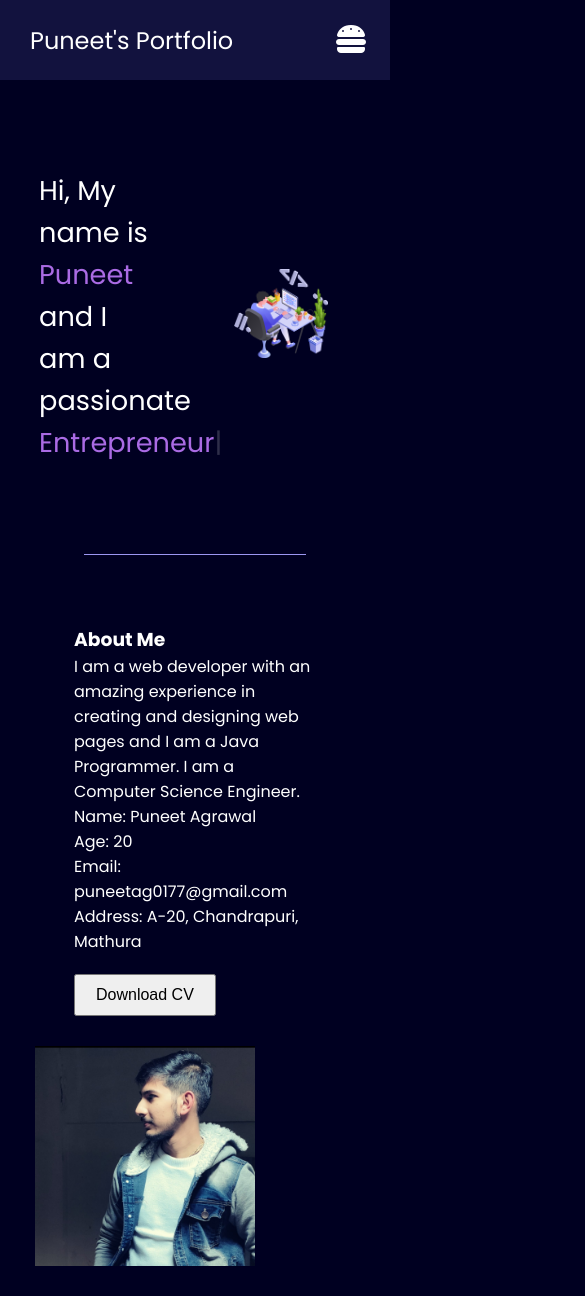
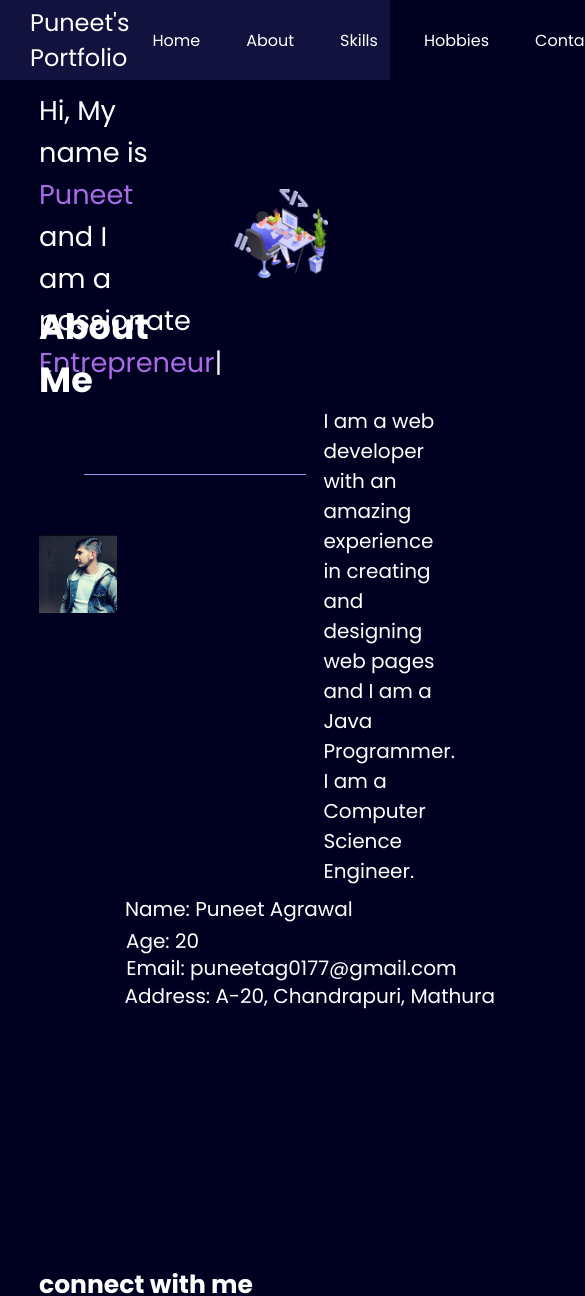
Before and after one commit to Puneet2025/firstproject, a plain HTML site: page index.html in a window 390 px wide. Shown: the top 1296 px of the page, 585 px wide, since content can reach past the window. Drawn offline with nearby package versions, Linux system fonts and the light colour scheme.

Commit message:
Add files via upload

```diff
--- a/index.html
+++ b/index.html
@@ -17,211 +17,143 @@
             margin: 0;
             padding: 0;
         }
-
         body {
             background-color: rgb(0, 0, 33);
             color: white;
-            font-family: "Poppins", sans-serif;
+            font-family: 'Poppins', sans-serif;
         }
-
         nav {
             display: flex;
             justify-content: space-between;
             align-items: center;
             height: 80px;
             background-color: rgb(18, 18, 62);
+            position: fixed;
+            top: 0;
+            width: 100%;
         }
-
         nav ul {
             display: flex;
             justify-content: center;
         }
-
-        ul li {
+        nav ul li {
             list-style: none;
             margin: 0 23px;
         }
-
-        a {
+        nav ul li a {
             text-decoration: none;
-        }
-
-        ul li a {
             color: white;
         }
-
-        ul li a:hover {
+        nav ul li a:hover {
             color: rgb(153, 153, 226);
             font-size: 1.2rem;
         }
-
-        /* .mobile {
-        transition: width 0.3s ease;
-      } */
-        .mobile {
-            background-color: #12123e8a;
+        main hr{
+            border:0;
+            background:#9c97f1;
+            height: 1.2px;
+            margin:60px 84px;
         }
-
-        .hamburger {
-            display: none;
-        }
-
-        main hr {
-            border: 0;
-            background: #9c97f1;
-            height: 1.2px;
-            margin: 60px 84px;
-        }
-
         .hamburger {
             display: none;
             font-size: 2rem;
         }
-
         .left {
             font-size: 1.5rem;
             margin-left: 30px;
         }
-
         .firstSection {
             display: flex;
             justify-content: space-around;
             align-items: center;
             margin: 90px 0;
         }
-
-        .firstSection>div {
+        .firstSection > div {
             width: 30%;
         }
-
         .leftSection {
             font-size: 1.7rem;
         }
-
         .rightSection img {
             width: 80%;
         }
-
         .purple {
             color: rgb(170, 107, 228);
         }
-
         #element {
             color: rgb(170, 107, 228);
         }
-
         .secondsection {
-            /* max-width: 80vw;
-        margin: auto; */
-            padding: 0 4rem;
+            max-width: 80vw;
+            margin: auto;
         }
-
-        /* p {
+        .secondsection img{
+            width: 25%;
+            height: 100%;
+            margin: auto;
+        }
+        h3{
             display: flex;
+            font-size: 35px;
+            justify-content: space-around;
+            margin-right: 220px;
+            top: -20rem;
+        }
+        p{
+            display: flex;
+            font-size: 20px;
             justify-content: end;
-        margin-left: 250px;
-      } */
-        /* .personalinfo {
-        display: grid;
+            margin-left: 26rem;
+            top:-20rem
+        }
+        .personalinfo{
+            display: flex;
+            font-size: 20px;
             justify-content: end;
-        margin-right: 273px;
-      } */
-        .button {
-            /* display: grid;
-        justify-content: end;
-        margin-right: 20px; */
+            margin-right: 500px;
+            padding-left: 25rem;
         }
-
+        .button{
+        }
         .download {
             padding: 10px 20px;
             font-size: 16px;
-            margin-top: 20px;
+            margin-left: 65rem;
         }
-
-        .icons {
+        .icons{
             display: flex;
-            justify-content: center;
-            margin-top: 10px;
         }
-
-        .icons a {
-            margin: 0 10px;
-            font-size: 1.5rem;
+        .icons a{
+            width: 40px;
+            height: 100px;
+            border-radius: 50%;
+            font-size: 30px;
         }
-
-        /*.icons a {
-        width: 40px;
-        height: 80px;
-        border-radius: 50%;
-      } */
-        h4 {
-            font-size: 22px;
-            text-align: center;
-            /* top: 2rem; */
+        h4{
+            font-size: 25px;
             /* margin-left: 45px; */
+            margin: auto;
         }
-
-        .social-links {
-            padding: 10px;
-            margin-right: 50px;
+        .align{
+            position: relative;
+            bottom: 15rem;
         }
-
-        .about-me {
-            padding: 10px;
-        }
-
-        .about-section {
-            display: flex;
-            /* flex-wrap: wrap; */
-        }
-
-        @media screen and (max-width: 650px) {
-            .about-section {
-                flex-wrap: wrap;
-                justify-content: center;
-            }
-
-            .hamburger {
-                display: block;
-                font-size: 2rem;
-            }
-
-            .mobile ul li {
-                padding: 10px;
-            }
-
-            .menu-list {
-                display: none;
-            }
-        }
-
-        @media screen and (min-width: 651px) {
-            .hamburger {
-                display: none;
-            }
-
-            .mobile {
-                display: none;
-            }
-        }
-
-        .d-none {
-            display: none;
+        .pos{
+            position: absolute;
         }
     </style>
 </head>
-
 <body>
     <header>
         <nav>
             <div class="left">Puneet's Portfolio</div>
             <div class="right">
-                <ul class="menu-list">
-                    <li><a href="#">Home</a></li>
-                    <li><a href="#">About</a></li>
-                    <li><a href="#">Skills</a></li>
-                    <li><a href="#">Hobbies</a></li>
-                    <li><a href="#">Contact</a></li>
+                <ul>
+                    <li><a href="/">Home</a></li>
+                    <li><a href="/">About</a></li>
+                    <li><a href="/">Skills</a></li>
+                    <li><a href="/">Hobbies</a></li>
+                    <li><a href="/">Contact</a></li>
                 </ul>
                 <ul class="hamburger">
                     <li onclick="myFunction()">
@@ -230,19 +162,7 @@
                 </ul>
             </div>
         </nav>
-        <div>
-            <div class="mobile d-none" id="mobileLinks">
-                <ul>
-                    <li><a href="#">Home</a></li>
-                    <li><a href="#">About</a></li>
-                    <li><a href="#">Skills</a></li>
-                    <li><a href="#">Hobbies</a></li>
-                    <li><a href="#">Contact</a></li>
-                </ul>
-            </div>
-        </div>
     </header>
-
     <main>
         <section class="firstSection">
             <div class="leftSection">
@@ -251,40 +171,26 @@
                 <span id="element"></span>
             </div>
             <div class="rightSection">
-                <img src="dev.png.png" alt="" />
+                <img src="dev.png.png" alt="">
             </div>
         </section>
-        <hr />
+        <hr>
         <section class="secondsection">
-            <div class="about-section">
-                    <div class="about-me">
-                    <h3>About Me</h3>
-                    <p>
-                        I am a web developer with an amazing experience in creating and
-                        designing web pages and I am a Java Programmer. I am a Computer
-                        Science Engineer.
+            <img src="puneet1.jpg" alt="">
+            <h3 class="align" >About Me
+            </h3>
+            <p class="align">
+            I am a web developer with an amazing experience in creating
+            and designing web pages and I am a Java Programmer. I am a Computer Science Engineer.
             </p>
-                    <div class="personalinfo">
-                        <div><span>Name: </span><span>Puneet Agrawal</span></div>
-                        <div><span>Age: </span><span>20</span></div>
-                        <div><span>Email: </span><span>puneetag0177@gmail.com</span></div>
-                        <div>
-                            <span>Address: </span><span>A-20, Chandrapuri, Mathura</span>
-                        </div>
+            <div class="personalinfo align" style="top: -14.5rem;">
+                <div class="pos" style="top: -5rem; right:5.4rem"><span>Name: </span><span>Puneet Agrawal</span></div>
+                <div class="pos" style="top: -3rem; right:15rem;"><span>Age: </span><span>20</span></div>
+                <div class="pos" style="top: -1.3rem; right:-1.1rem;"><span>Email: </span><span>puneetag0177@gmail.com</span></div>
+                <div class="pos" style="top: 0.4rem; right: -3.5rem;"><span>Address: </span><span>A-20, Chandrapuri, Mathura</span></div>
             </div>
             <div class="button">
                 <button class="download">Download CV</button>
-                    </div>
-                </div>
-                <div class="social-links">
-                    <div>
-                        <div class="social-links">
-                            <div>
-                                <div><img src="puneet1.jpg" width="220" height="220" /></div>
-                            </div>
-                        </div>
-                    </div>
-                </div>
             </div>
             <h4>connect with me</h4>
             <div class="icons">
@@ -310,19 +216,10 @@
     <script src="https://unpkg.com/typed.js@2.0.16/dist/typed.umd.js"></script>
     <!-- Setup and start animation! -->
     <script>
-        var typed = new Typed("#element", {
-            strings: ["Web Developer", "Digital Marketer", "Entrepreneur"],
-            typeSpeed: 50,
+        var typed = new Typed('#element', {
+            strings: ['Web Developer', 'Digital Marketer', 'Entrepreneur'],
+            typeSpeed: 40,
         });
-        function myFunction() {
-            var element = document.getElementById("mobileLinks");
-            if (element.classList.contains("d-none")) {
-                element.classList.remove("d-none");
-            } else {
-                element.classList.add("d-none");
-            }
-        }
     </script>
 </body>
-
 </html>
```
Lines whose indentation alone changed are shown as unchanged.
